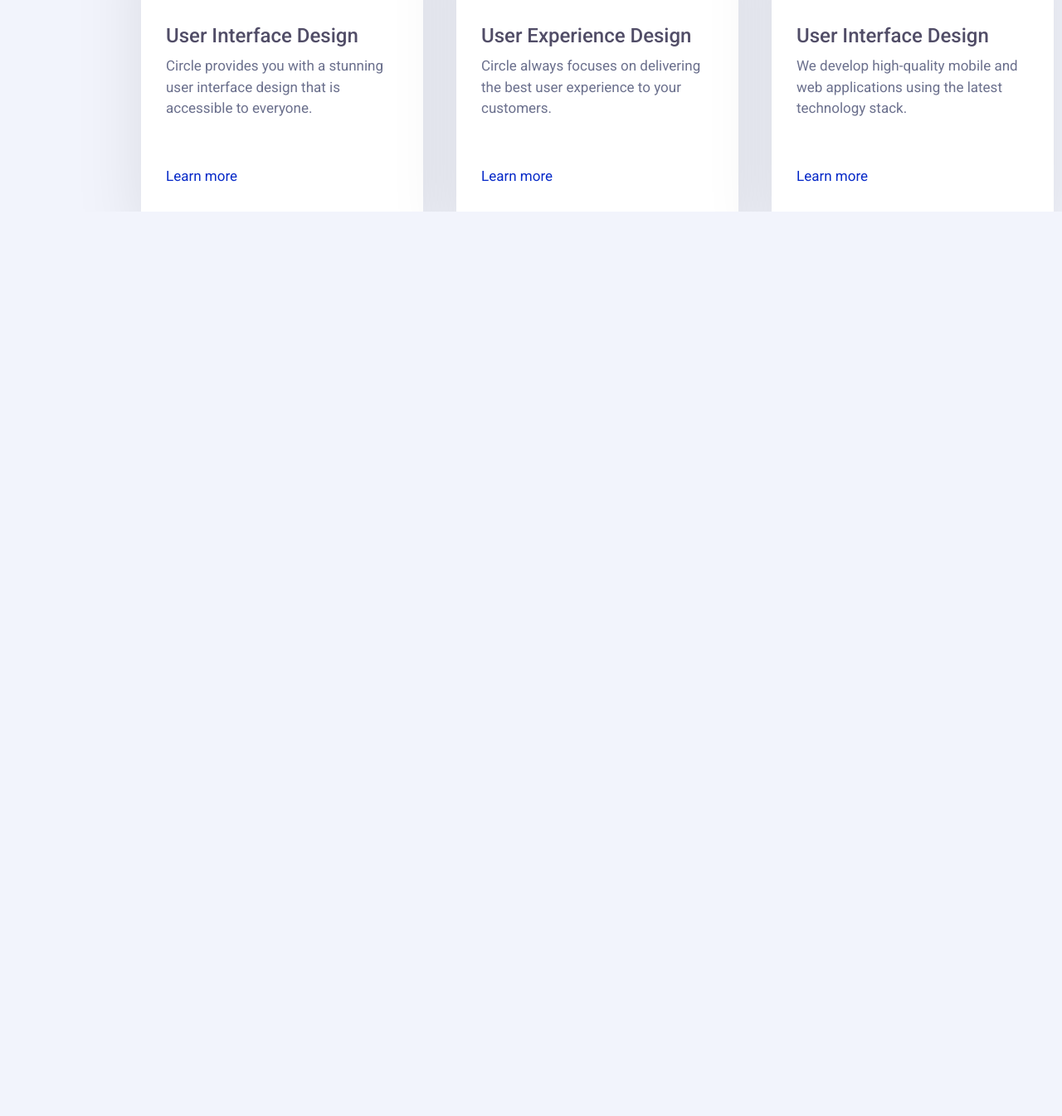
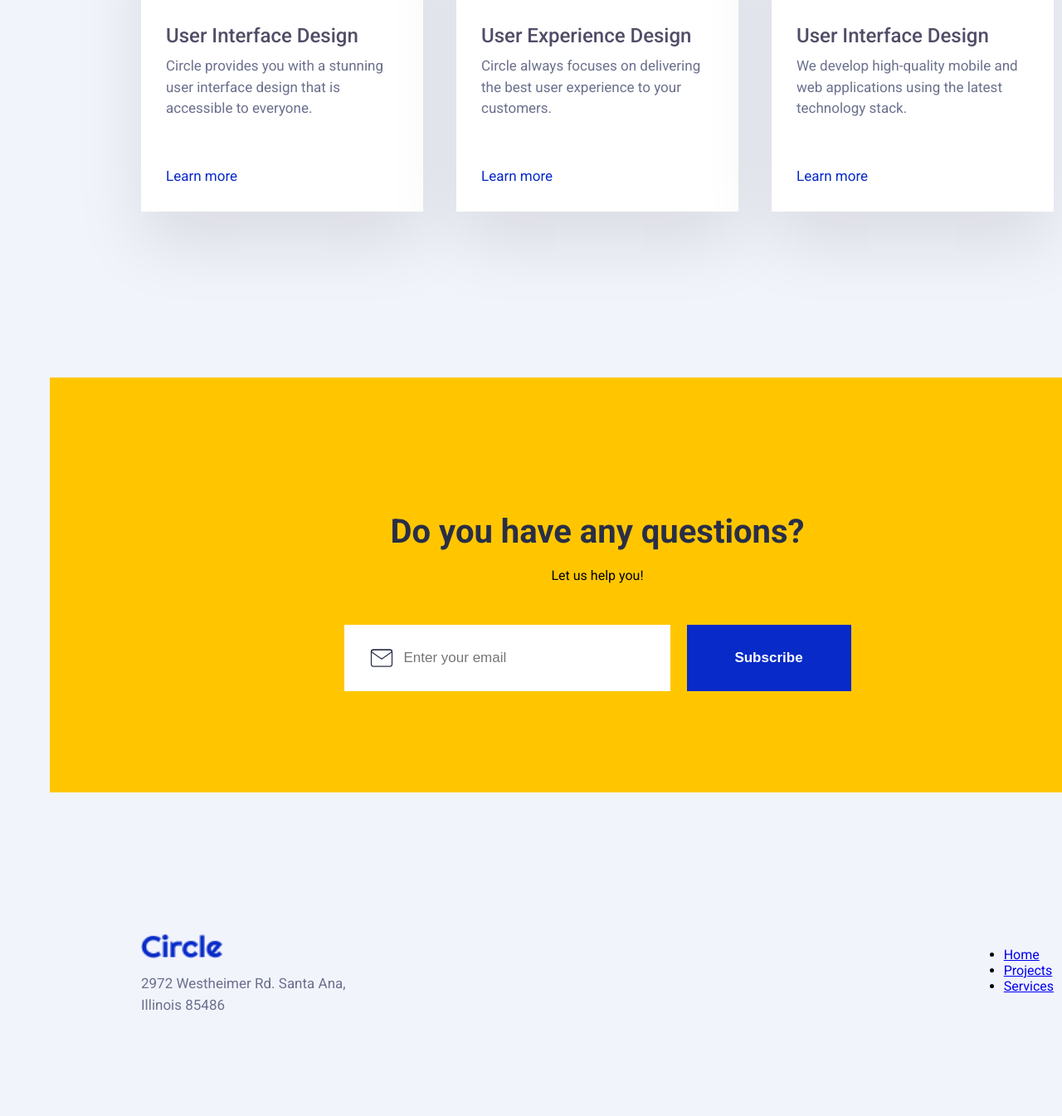
Before and after one commit to alvaronoguer-ih/midterm-project, a plain HTML site: page index.html in a window 1280 px wide. Shown: the part 2904-4249 px from the top of the page at 83% size. Before the commit the page ends 3159 px from the top, so only its background shows below. Drawn offline with nearby package versions, Linux system fonts and the light colour scheme.

Commit message:
Avance día 30/07

```diff
--- a/index.html
+++ b/index.html
@@ -154,5 +154,38 @@
 				</div>
 			</div>
 		</section>
+
+		<section id="contact">
+			<div class="contact-area">
+				<h3>Do you have any questions?</h3>
+				<span>Let us help you!</span>
+				<form class="contact-form" action="">
+					<span class="contact-form-email">
+						<img class="contact-form-img" src="/img/mail.svg" />
+						<input
+							type="email"
+							id="email"
+							name="email"
+							placeholder="Enter your email"
+						/>
+					</span>
+					<button type="submit">Subscribe</button>
+				</form>
+			</div>
+		</section>
+
+		<footer>
+			<div class="business-details">
+				<img src="/img/Logo.png" />
+				<p>2972 Westheimer Rd. Santa Ana, Illinois 85486</p>
+			</div>
+			<div class="footer-menu">
+				<ul>
+					<li><a class="active-link" href="#home">Home</a></li>
+					<li><a href="#projects">Projects</a></li>
+					<li><a href="#services">Services</a></li>
+				</ul>
+			</div>
+		</footer>
 	</body>
 </html>
--- a/style.css
+++ b/style.css
@@ -380,3 +380,110 @@ h4 {
 .icon-service {
 	width: 40px;
 }
+
+#contact {
+	margin: 0 auto;
+	margin-top: 200px;
+	width: 1320px;
+	height: 500px;
+	background-color: #ffc600;
+	display: flex;
+	flex-direction: column;
+	align-items: center;
+	flex-wrap: nowrap;
+	justify-content: center;
+}
+
+.contact-area {
+	display: flex;
+	flex-direction: column;
+	align-items: center;
+	justify-content: center;
+	height: 227px;
+	width: 1100px;
+}
+
+.contact-area h3 {
+	color: #292e47;
+	margin-bottom: 20px;
+}
+
+.contact-form {
+	display: flex;
+	padding-top: 50px;
+}
+
+.contact-form-email {
+	display: flex;
+	flex-direction: row;
+	flex-wrap: nowrap;
+	align-content: center;
+	align-items: center;
+	font-family: Roboto;
+	font-size: 20px;
+	font-weight: 400;
+	color: #292e47;
+	background-color: white;
+	width: 393px;
+	height: 80px;
+}
+
+.contact-form-email img {
+	padding-left: 30px;
+}
+
+.contact-form input[type="email"] {
+	border: none;
+	font-size: 17px;
+	margin-left: 10px;
+	height: 100%;
+	background-color: transparent;
+	width: 310px;
+}
+
+.contact-form input[type="email"]:focus {
+	outline: none;
+}
+
+.contact-form button {
+	width: 198px;
+	height: 80px;
+	background-color: #072ac8;
+	color: white;
+	text-align: center;
+	border: none;
+	margin-left: 20px;
+	font-size: 17px;
+	font-weight: bold;
+}
+
+footer {
+	display: flex;
+	flex-direction: row;
+	justify-content: space-between;
+	margin: 0 auto;
+	height: 220px;
+	width: 1100px;
+	margin-top: 170px;
+}
+
+.business-details {
+	display: flex;
+	flex-direction: column;
+}
+
+.business-details img {
+	width: 99px;
+	height: 30px;
+}
+
+.business-details p {
+	width: 252px;
+	height: 52px;
+	color: #6b708d;
+	font-size: 17px;
+	font-weight: 400;
+	line-height: 26px;
+	letter-spacing: 0em;
+	text-align: left;
+}
```
Also changed, not shown: img/mail.svg (added), 2 other files.
